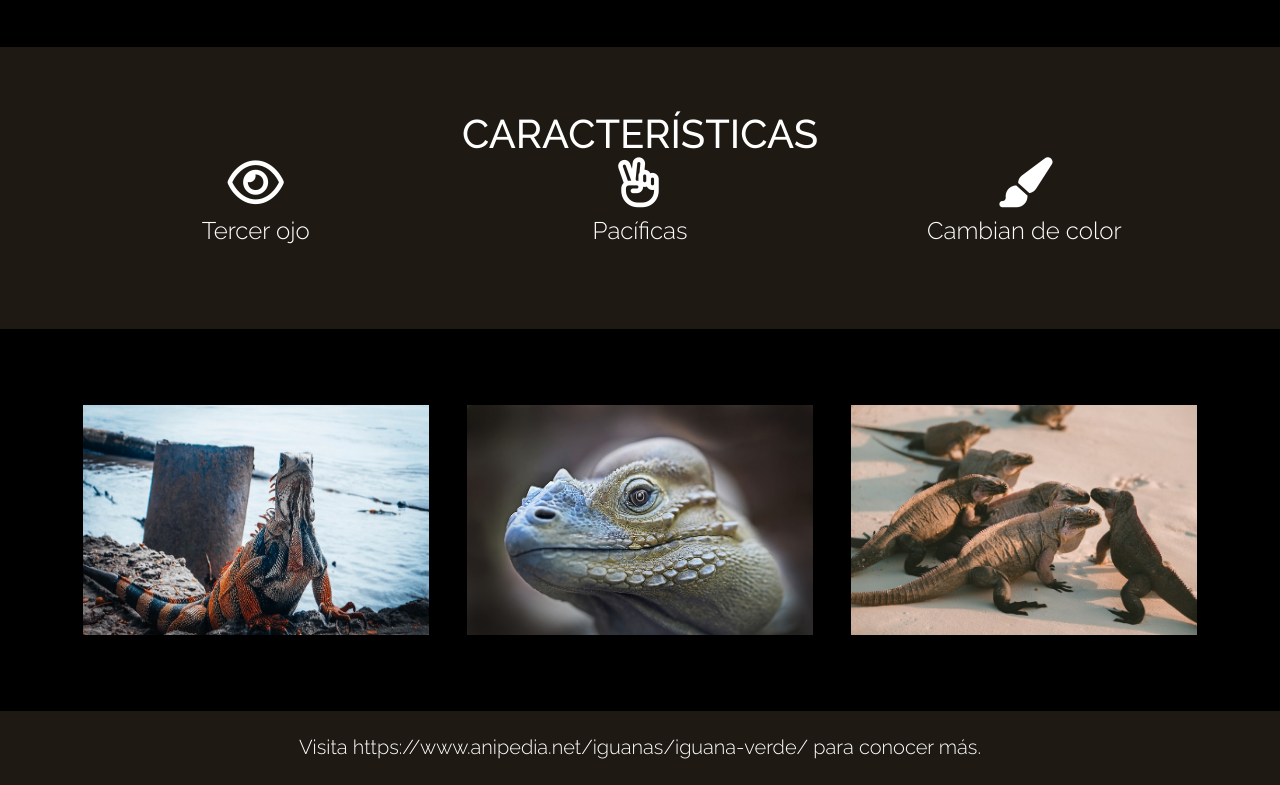
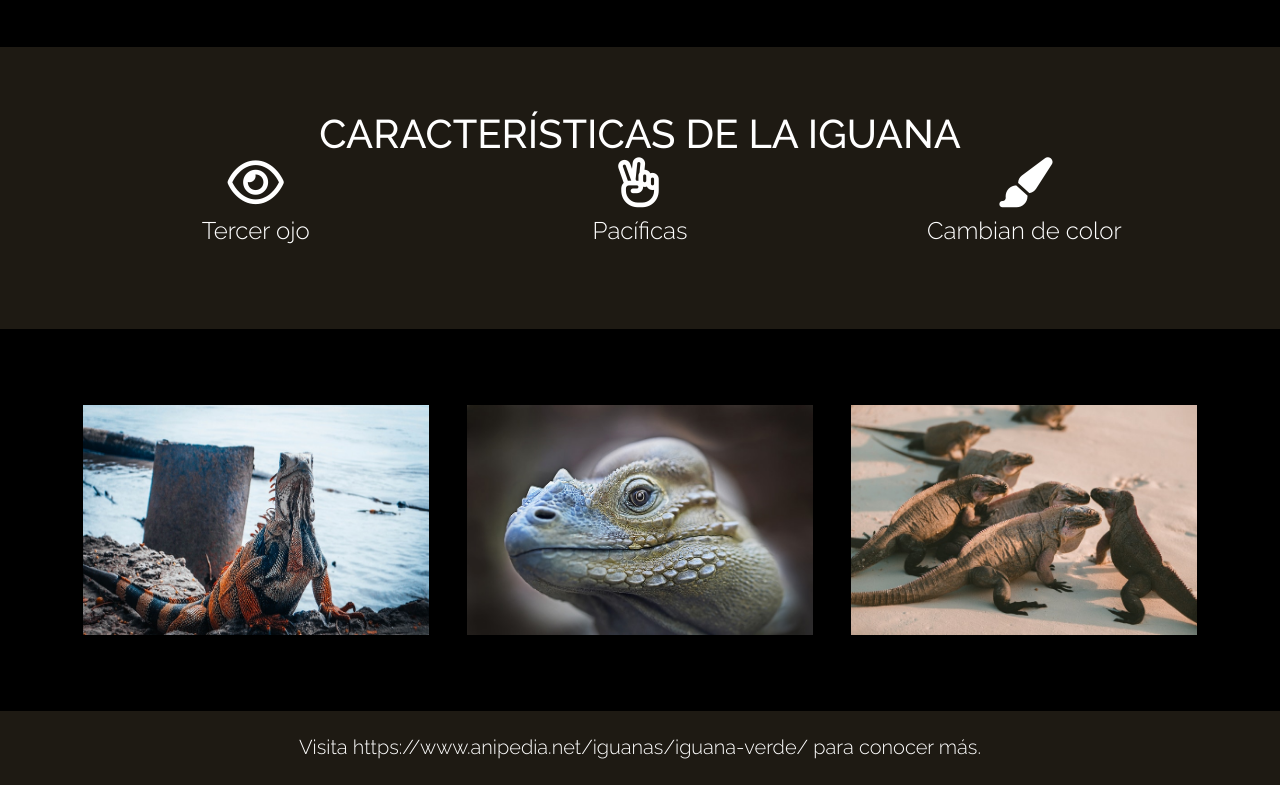
Before and after one commit to franmarg92/Proyecto-Iguana, a plain HTML site: page index.html in a window 1280 px wide. Shown: the part 1103-1888 px from the top of the page. Drawn offline with Linux system fonts and the light colour scheme.

Commit message:
modificacion titulo caracteristicas

```diff
--- a/index.html
+++ b/index.html
@@ -68,7 +68,7 @@
 
       <!-- Sección de características -->
       <section class="seccion-caracteristicas">
-        <h2>CARACTERÍSTICAS</h2>
+        <h2>CARACTERÍSTICAS DE LA IGUANA</h2>
         <div class="caracteristica">
           <i class="far fa-eye"></i>
           <p>Tercer ojo</p>
```
